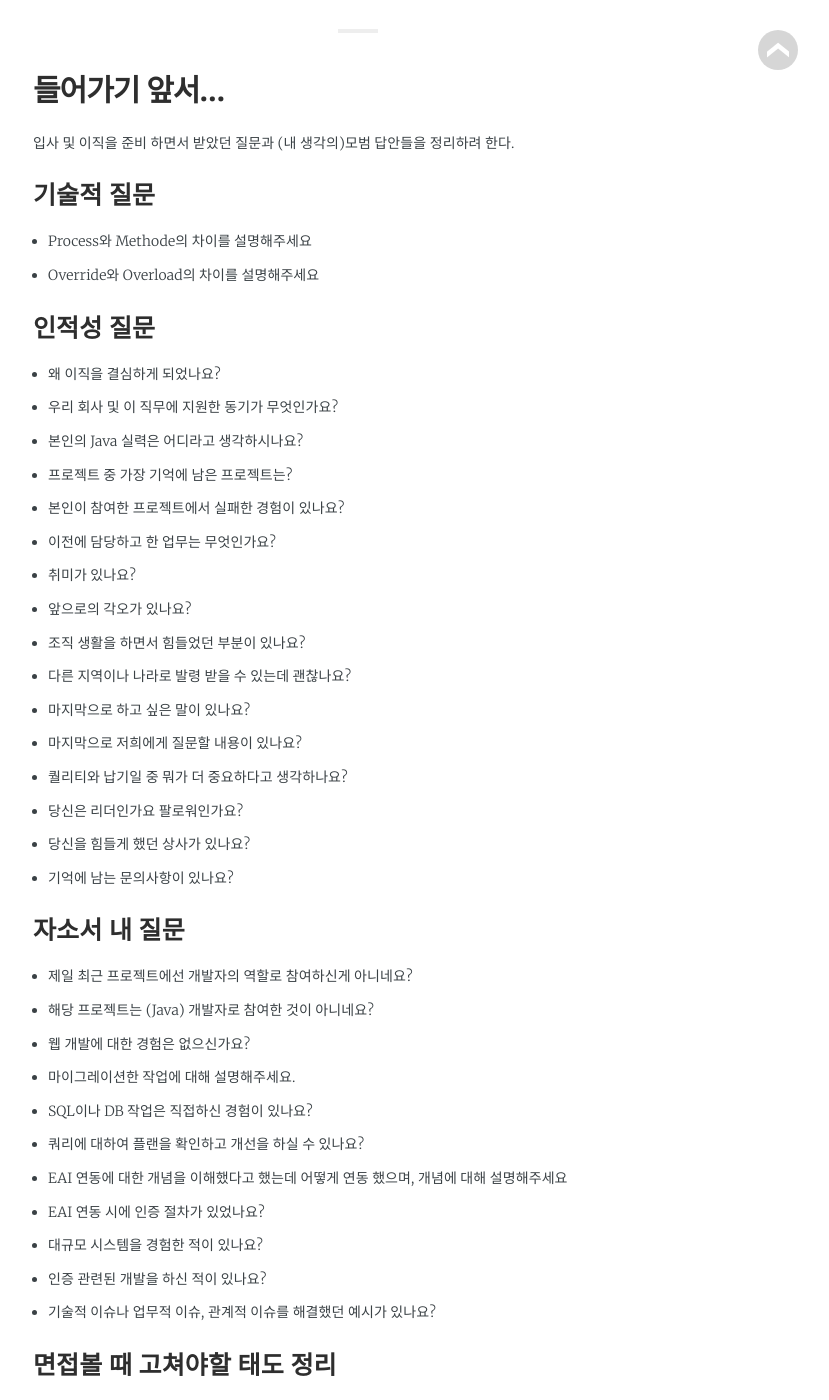
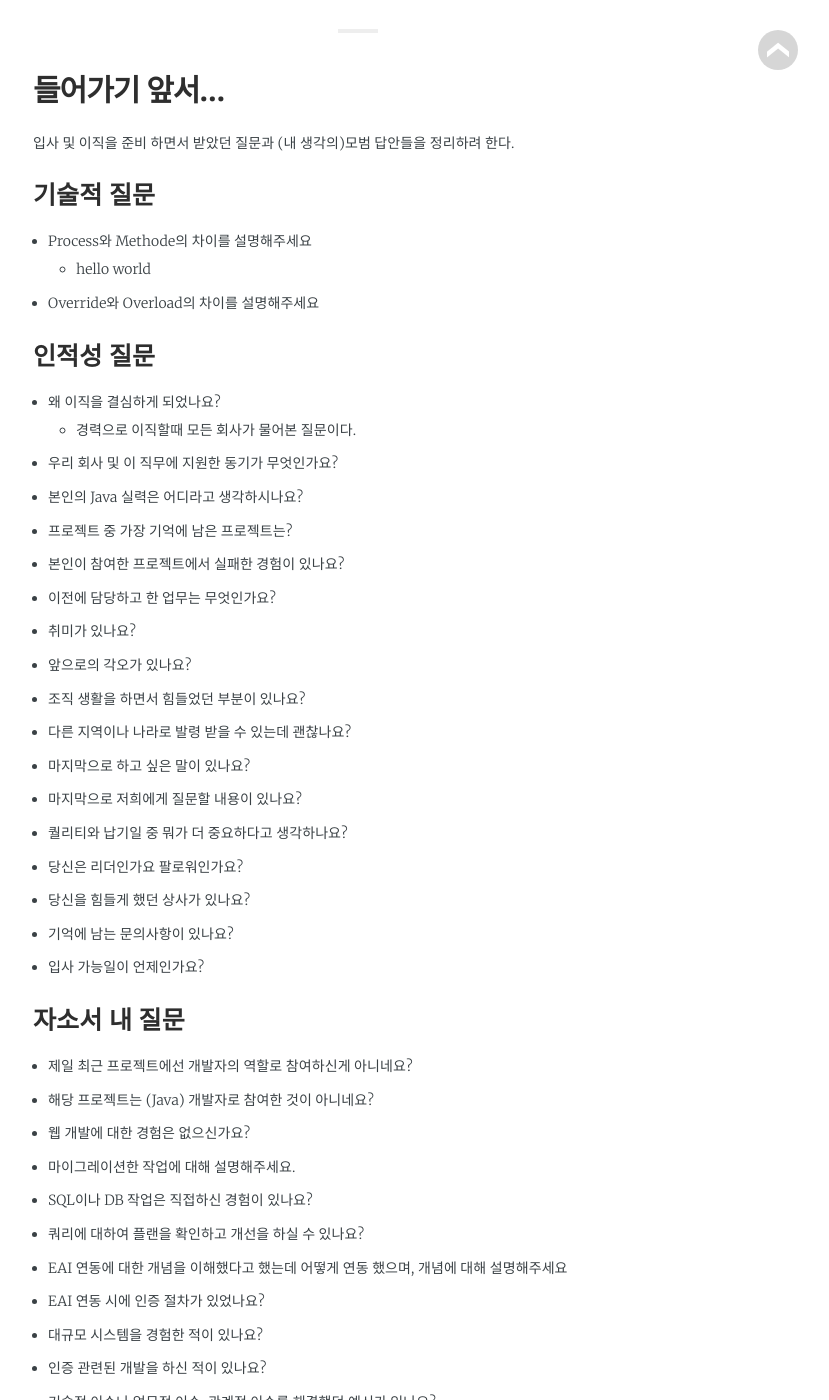
Before and after one commit to rmsdud2435/geunny-blog, a Jekyll site: the page built from _posts/2021-09-12-Interview_20210912.md, in a window 1280 px wide and 1400 px high, scrolled down 516 px. Shown: the whole window, without its empty margins (282-1111 px from the left). Built offline with Jekyll 4.4.1, drawn with Linux system fonts in a browser that asks for light colours; some web fonts are replaced.

Commit message:
md grammar check

```diff
--- a/_posts/2021-09-12-Interview_20210912.md
+++ b/_posts/2021-09-12-Interview_20210912.md
@@ -17,12 +17,14 @@ comments:          true
 ### 기술적 질문
 
  - Process와 Methode의 차이를 설명해주세요
+    - hello world
 
  - Override와 Overload의 차이를 설명해주세요
 
 ### 인적성 질문
 
  - 왜 이직을 결심하게 되었나요?
+    - 경력으로 이직할때 모든 회사가 물어본 질문이다.
 
  - 우리 회사 및 이 직무에 지원한 동기가 무엇인가요?
 
@@ -53,6 +55,8 @@ comments:          true
  - 당신을 힘들게 했던 상사가 있나요?
 
  - 기억에 남는 문의사항이 있나요?
+
+ - 입사 가능일이 언제인가요?
 
 ### 자소서 내 질문
 
```
